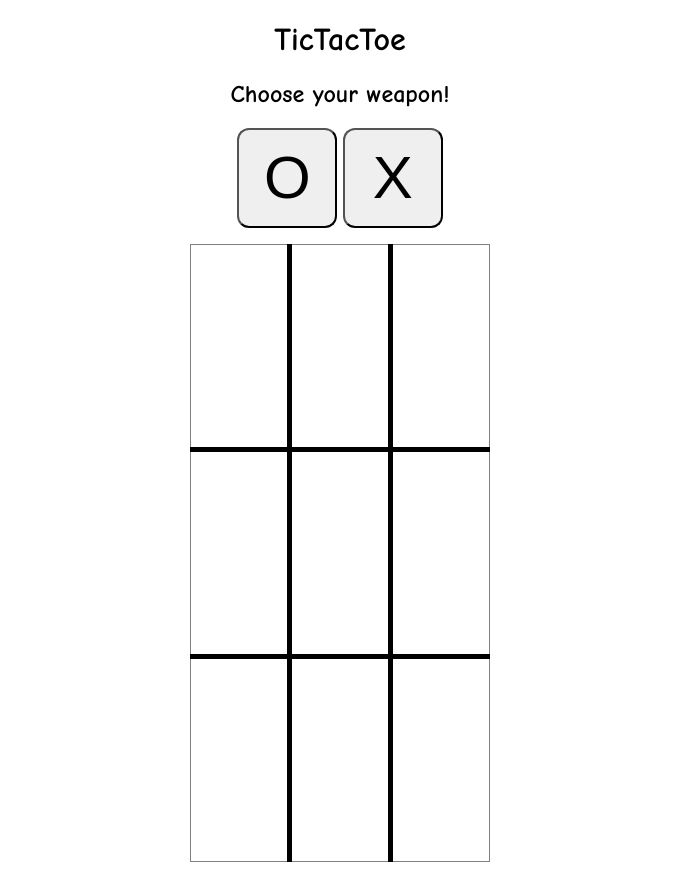
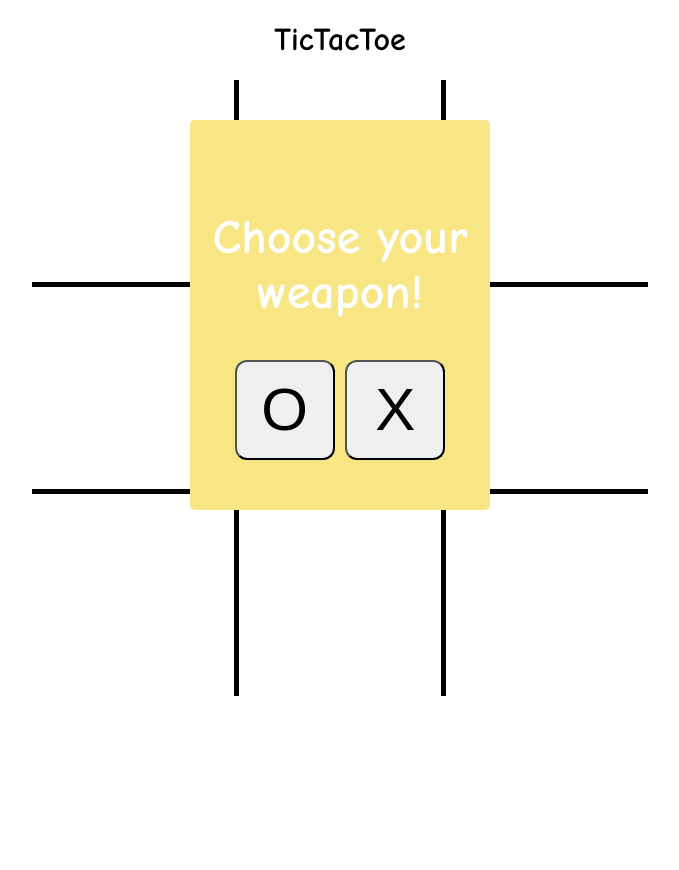
Before and after one commit to BillMux/tic-tac-toe, a plain HTML site: page index.html in a window 1280 px wide. Shown: the whole page, without its empty margins (300-979 px from the left). After the commit the page ends 800 px from the top, so only its background shows below. Drawn offline with Linux system fonts and the light colour scheme.

Commit message:
adds start_game div with weapon select

```diff
--- a/index.html
+++ b/index.html
@@ -2,35 +2,38 @@
 <html lang="en" dir="ltr">
   <head>
     <meta charset="utf-8">
-    <script src="js/jquery-3.1.0.js"></script>
-    <script src="src/TicTacToe.js"></script>
-    <script src="src/TicTacToeApp.js"></script>
+    <!-- <script src="js/jquery-3.1.0.js"></script> -->
+    <script src="src/tic-tac-toe.js"></script>
     <link rel="stylesheet" type="text/css" href="style/tic-tac-toe-styles.css">
     <title>Tic Tac Toe</title>
   </head>
   <body>
     <h1>TicTacToe</h1>
-    <p>
-    <h2>Choose your weapon!</h2>
-    <input id="noughts" type="button" value="O"></input>
-    <input id="crosses" type="button" value="X"></input>
-    </p>
-    <table width="300" height="300" border="1" cellspacing="0" align="center">
+    <div id="start_game">
+      <h2>Choose your weapon!</h2>
+      <input id="noughts" type="button" value="O" onclick="startGame('O')">
+      <input id="crosses" type="button" value="X" onclick="startGame('X')">
+    </div>
+    <table align="center">
       <tr>
-        <td></td>
-        <td></td>
-        <td></td>
+        <td class="cell" id="0"></td>
+        <td class="cell" id="1"></td>
+        <td class="cell" id="2"></td>
       </tr>
       <tr>
-        <td></td>
-        <td></td>
-        <td></td>
+        <td class="cell" id="3"></td>
+        <td class="cell" id="4"></td>
+        <td class="cell" id="5"></td>
       </tr>
       <tr>
-        <td></td>
-        <td></td>
-        <td></td>
+        <td class="cell" id="6"></td>
+        <td class="cell" id="7"></td>
+        <td class="cell" id="8"></td>
       </tr>
     </table>
+    <div class="end_game">
+      <h1>GAME OVER</h1>
+      <a href="./index.html" onclick="resetGame()">Play again?</a>
+    </div>
   </body>
 </html>
```
